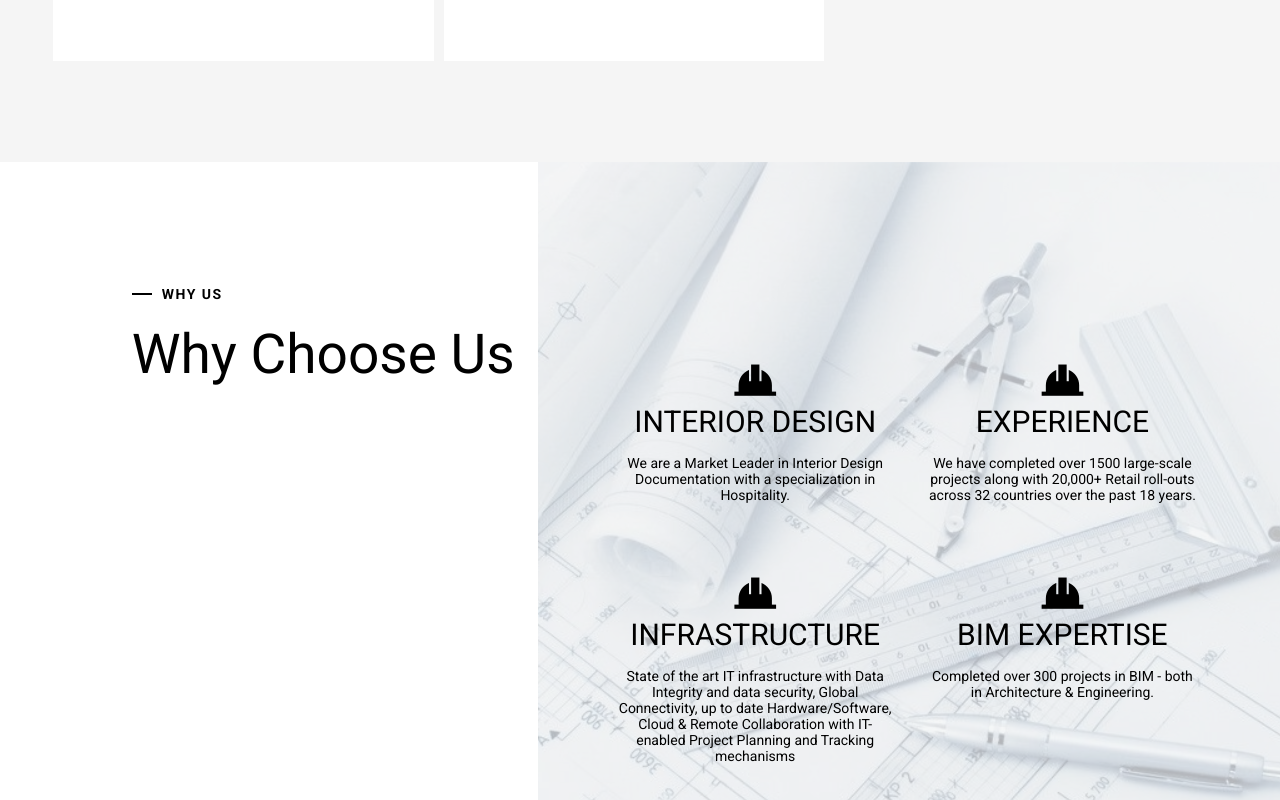
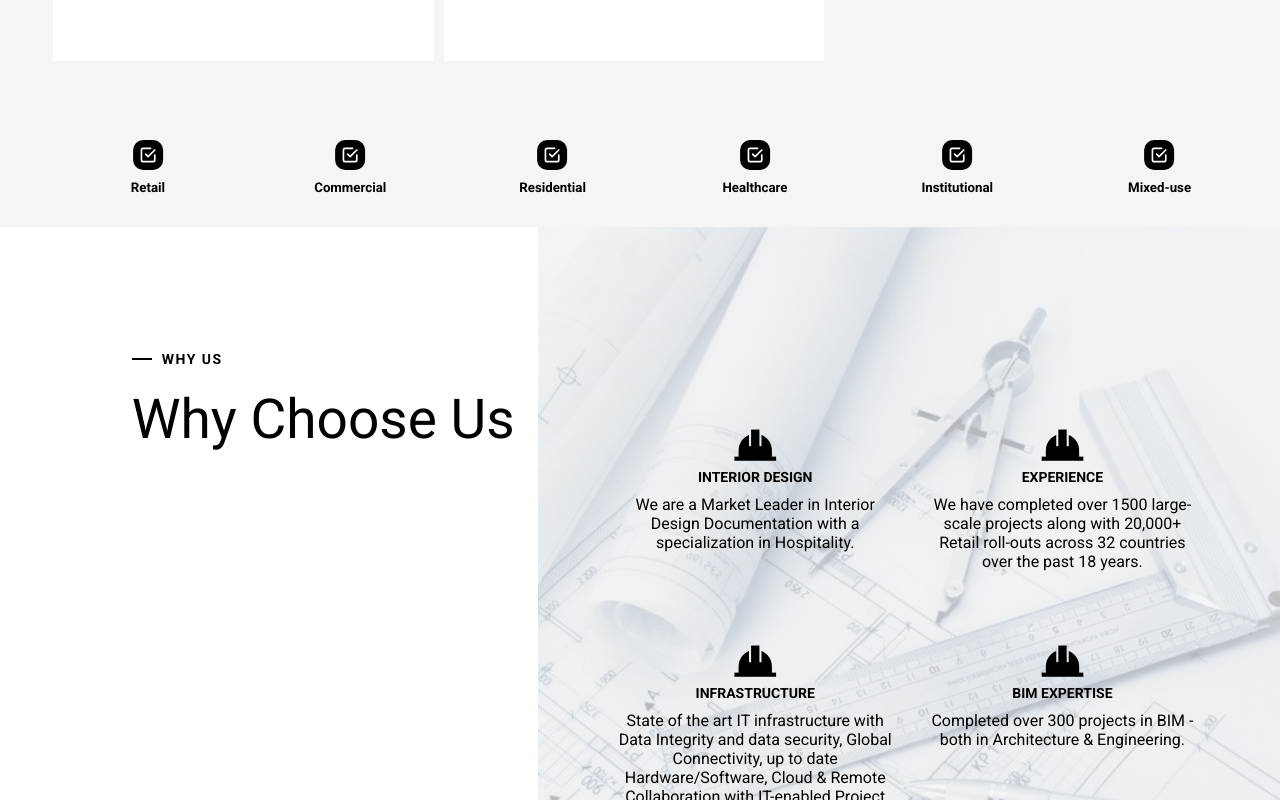
Before and after one commit to webtesting22/structura, a React (Vite) app: page /AboutUs in a window 1280 px wide. Shown: the part 1340-2140 px from the top of the page. Built offline with nearby package versions, Linux system fonts and the light colour scheme.

Commit message:
update create marquee slider in about us

```diff
--- a/package.json
+++ b/package.json
@@ -21,6 +21,7 @@
     "react-bootstrap": "^2.10.2",
     "react-countup": "^6.5.3",
     "react-dom": "^18.2.0",
+    "react-icons": "^5.2.1",
     "react-router-dom": "^6.23.0",
     "swiper": "^11.1.1"
   },
--- a/src/Components/AboutUs/AboutUs.jsx
+++ b/src/Components/AboutUs/AboutUs.jsx
@@ -11,6 +11,7 @@ import EngeneeringIcon from "./IconsImages/ENGINEERING.png"
 import ArchitectureIcon from "./IconsImages/ARCHITECTURE.png"
 import VisualizationIcon from "./IconsImages/VISUALIZATION.png"
 import WhyUsComponent from "../MinimillisticComponents/WhyUsComponent";
+import BoxCarousalContainer from "../MinimillisticComponents/BoxCarousalContainer/BoxCarousalContainer";
 const AboutUs = () => {
     const routeLinks = [
         { path: "/", name: "Home" },
@@ -89,7 +90,10 @@ const AboutUs = () => {
                 </div> */}
                 <div className="sectionPadding"></div>
                 <div className="sectionPadding"></div>
+                <BoxCarousalContainer/>
+
             </section>
+
             <section id="WhyUssection">
 
                 <div>
--- /dev/null
+++ b/src/Components/MinimillisticComponents/BoxCarousalContainer/BoxCarousal.css
@@ -0,0 +1,20 @@
+#SwiperSliderContainer{
+    width: 100%;
+    display: flex;
+    justify-content: center;
+    margin: auto;
+    text-align: center;
+}
+.continuesCarousalItems .icons span{
+    background-color: black;
+    color: white;
+   display: flex;
+   width: 20px;
+   height: 20px;
+   margin: 10px auto;
+   align-items: center;
+   justify-content: center;
+   padding: 5px;
+   border-radius: 10px;
+   font-size: 20px;
+}
--- /dev/null
+++ b/src/Components/MinimillisticComponents/BoxCarousalContainer/BoxCarousalContainer.jsx
@@ -0,0 +1,93 @@
+import React from "react";
+import { Swiper, SwiperSlide } from 'swiper/react';
+import "./BoxCarousal.css"
+// Import Swiper styles
+import 'swiper/css';
+import 'swiper/css/free-mode';
+import 'swiper/css/pagination';
+import { FreeMode, Autoplay, Pagination } from 'swiper/modules';
+import { TbCheckbox } from "react-icons/tb";
+import Title from "antd/es/skeleton/Title";
+const BoxCarousalContainer = () => {
+    const AboutUsExpertisecarousalData = [
+        {
+            Icon: <TbCheckbox />,
+            Title: "Hospitality"
+        },
+        {
+            Icon: <TbCheckbox />,
+            Title: "Corporate"
+        },
+        {
+            Icon: <TbCheckbox />,
+            Title: "Retail"
+        },
+        {
+            Icon: <TbCheckbox />,
+            Title: "Commercial"
+        },
+        {
+            Icon: <TbCheckbox />,
+            Title: "Residential"
+        },
+        {
+            Icon: <TbCheckbox />,
+            Title: "Healthcare"
+        },
+        {
+            Icon: <TbCheckbox />,
+            Title: "Institutional"
+        },
+        {
+            Icon: <TbCheckbox />,
+            Title: "Mixed-use"
+        },
+        {
+            Icon: <TbCheckbox />,
+            Title: "Aged-Care"
+        },
+    ]
+    return (
+        <>
+            <div className="container" id="SwiperSliderContainer">
+                <Swiper
+                    slidesPerView={6}
+                    spaceBetween={30}
+                    freeMode={true}
+                    loop={true}
+                    // pagination={{
+                    //     clickable: true,
+                    // }}
+                    breakpoints={{
+                        300: {
+                          slidesPerView: 3,
+                        },
+                        1200: {
+                          slidesPerView: 6,
+                        },
+                      }}
+                    autoplay={{
+                        delay: 0, // Continuous scroll
+                        disableOnInteraction: false,
+                        pauseOnMouseEnter: true,
+                    }}
+                    speed={7000} // Adjust speed for smooth scrolling
+                    modules={[FreeMode, Autoplay]}
+                    className="mySwiper"
+                >
+                    {AboutUsExpertisecarousalData.map((item, index) => (
+                        <SwiperSlide key={index}>
+                            <div className="continuesCarousalItems">
+                                <div className="icons"><span>{item.Icon}</span></div>
+                                <div><h5>{item.Title}</h5></div>
+                            </div>
+                        </SwiperSlide>
+                    ))}
+
+
+                </Swiper>
+            </div>
+        </>
+    )
+}
+export default BoxCarousalContainer;
--- a/src/Components/MinimillisticComponents/WhyUsComponent.jsx
+++ b/src/Components/MinimillisticComponents/WhyUsComponent.jsx
@@ -104,8 +104,8 @@ const WhyUsComponent = () => {
                                                     <div className='iconCardContainer'>
                                                         <i class='bx bxs-hard-hat' ></i>
                                                     </div>
-                                                    <h1>{item.Title}</h1>
-                                                    <p>{item.Descriptions}</p>
+                                                    <h4 style={{marginBottom:"10px"}}>{item.Title}</h4>
+                                                    <p style={{fontSize:"16px"}}>{item.Descriptions}</p>
                                                 </div>
                                             </Col>
                                         ))}
```
